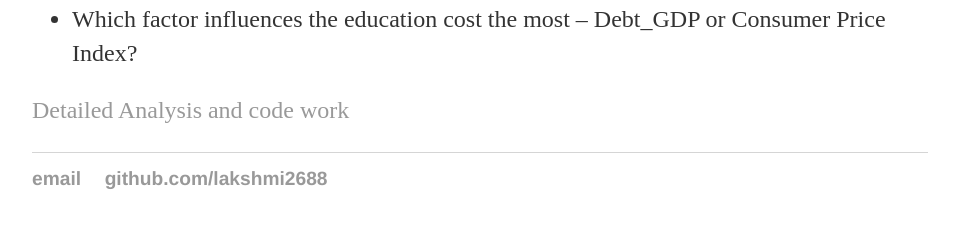
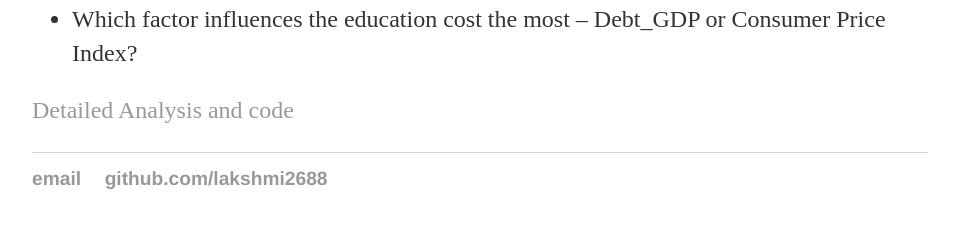
Before and after one commit to lakshmi2688/lakshmi2688.github.io, a Jekyll site: the page built from _posts/2020-09-30-Predict-Education-Costs.md, in a window 1280 px wide. Shown: the part 493-721 px from the top of the page, without its empty margins (160-1119 px from the left). Built offline with Jekyll 4.4.1, drawn with Linux system fonts in a browser that asks for light colours.

Commit message:
Update 2020-09-30-Predict-Education-Costs.md

```diff
--- a/_posts/2020-09-30-Predict-Education-Costs.md
+++ b/_posts/2020-09-30-Predict-Education-Costs.md
@@ -8,4 +8,4 @@
 <ul><li>What would be the tuition fees for any 4 Year public university program in the future?</li>
 <li>Which factor influences the education cost the most – Debt_GDP or Consumer Price Index?</li></ul>
 
-<a href="/PredictEducationCosts.html">Detailed Analysis and code work</a>
+<a href="/assets/PredictEducationCosts/PredictEducationCosts.html">Detailed Analysis and code</a>
```
